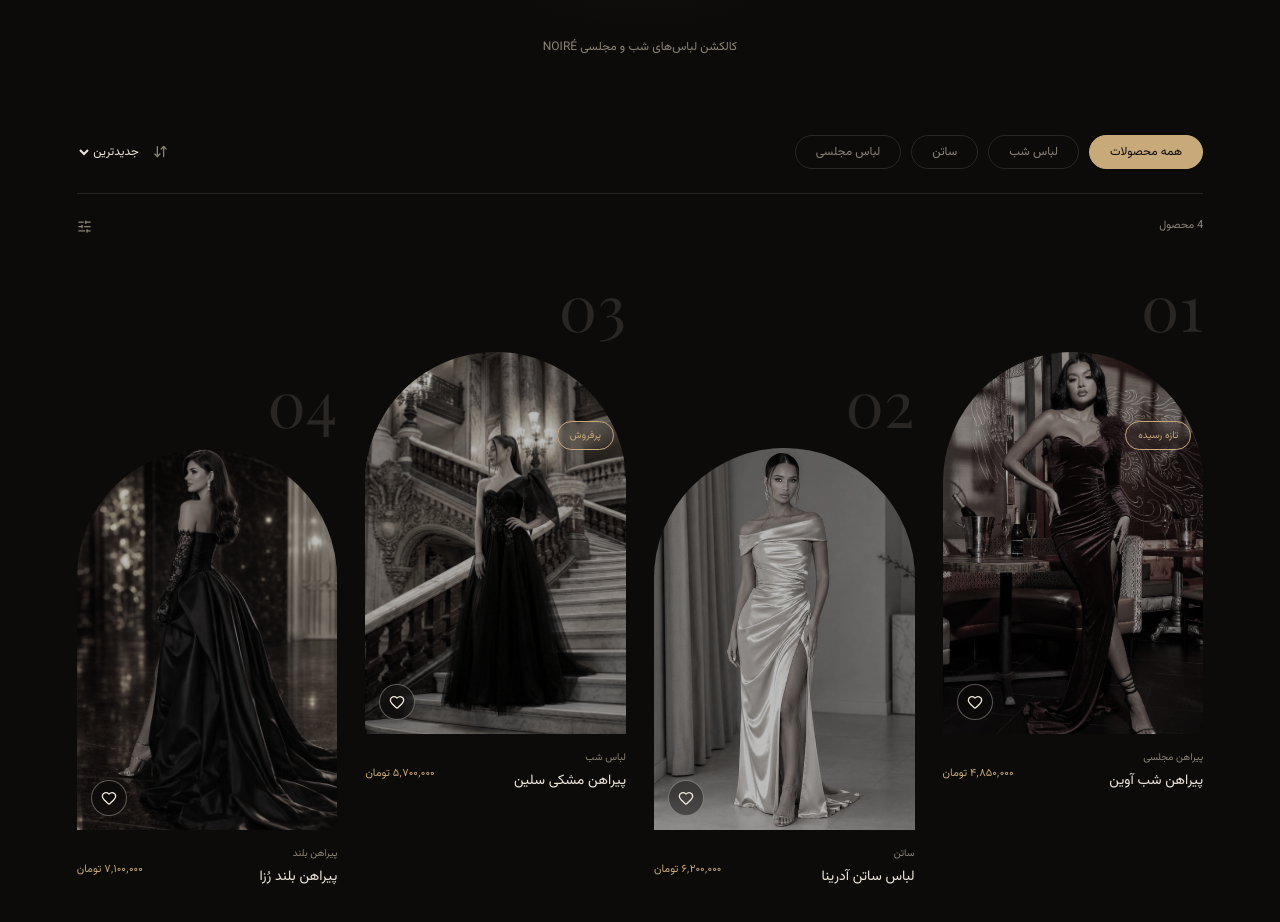
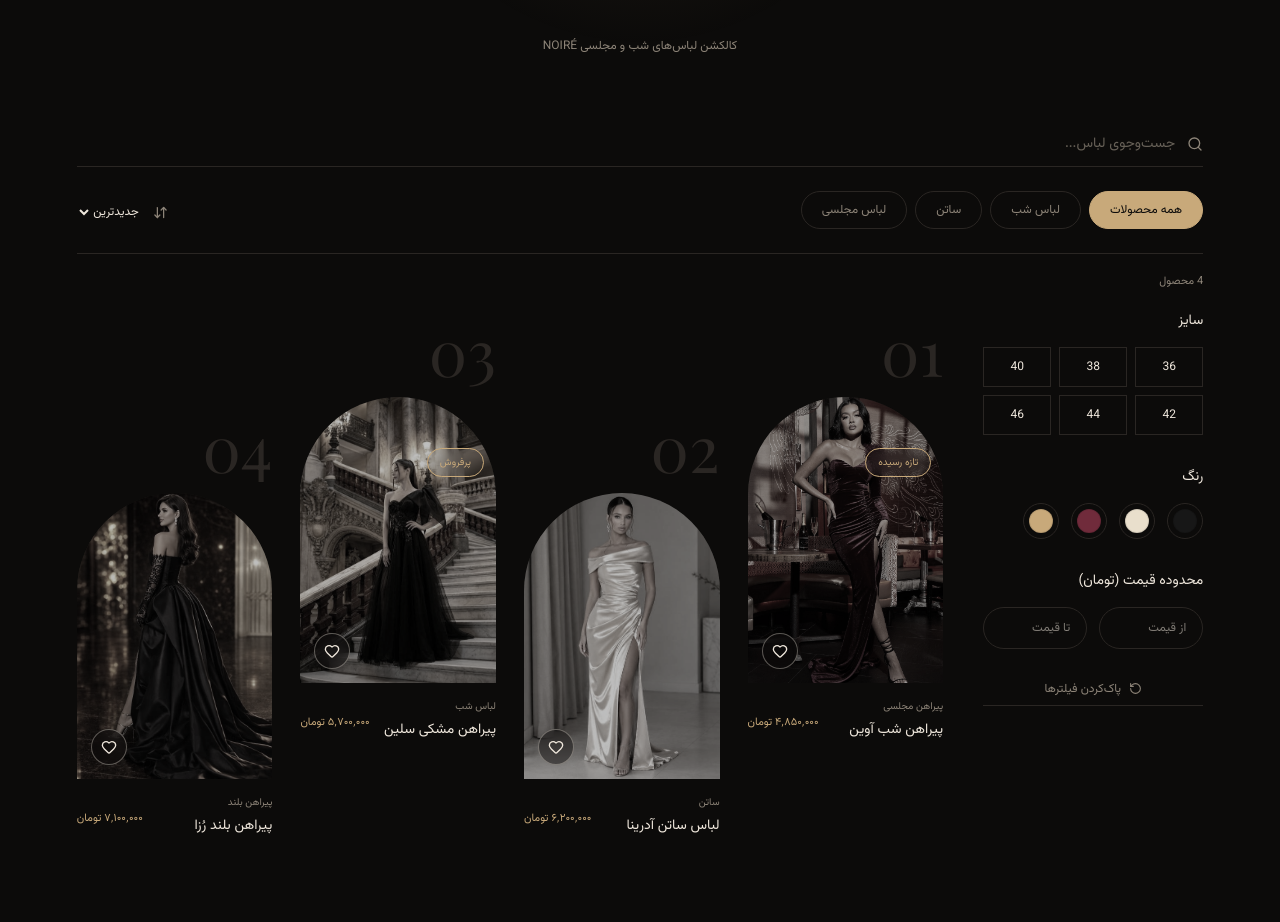
Before and after one commit to zahra-alvandi/noire-store, a React (Vite) app: page /shop in a window 1280 px wide. Shown: the part 460-1382 px from the top of the page. Built offline with nearby package versions, Linux system fonts and the light colour scheme; a web font is replaced by a local one.

Commit message:
feat(shop) : improve product filtering and sorting

```diff
--- a/src/pages/ProductDetails.tsx
+++ b/src/pages/ProductDetails.tsx
@@ -80,7 +80,7 @@ export default function ProductDetails() {
   }
 
   function addToCart() {
-    if (!selectedSize) return;
+    if (!product || !selectedSize) return;
 
     const cart = JSON.parse(localStorage.getItem("noire-cart") || "[]");
 
@@ -104,6 +104,8 @@ export default function ProductDetails() {
   }
 
   function handleFavorite() {
+    if (!product) return;
+
     const updatedWishlist = toggleWishlist(product.id);
 
     setFavorite(updatedWishlist.includes(product.id));
--- a/src/pages/Shop.tsx
+++ b/src/pages/Shop.tsx
@@ -1,14 +1,16 @@
 import { useMemo, useState } from "react";
-import { ArrowDownUp, SlidersHorizontal } from "lucide-react";
+import {
+  ArrowDownUp,
+  SlidersHorizontal,
+  Search,
+  X,
+  RotateCcw,
+} from "lucide-react";
 import Header from "../components/Header";
 import ProductCard from "../components/ProductCard";
 import { products } from "../data/products";
 import { useSearchParams } from "react-router-dom";
 import { label, productGrid } from "../ui/ui";
-
-export default function Shop() {
-  const [category, setCategory] = useState("all");
-  const [sort, setSort] = useState("newest");
 
 const categories = [
   { label: "همه محصولات", value: "all" },
@@ -17,15 +19,33 @@ export default function Shop() {
   { label: "لباس مجلسی", value: "formal" },
 ];
 
-  const [searchParams, setSearchParams] = useSearchParams();
-
-  const occasion = searchParams.get("occasion");
-
 const occasionCategories: Record<string, string[]> = {
   wedding: ["formal", "satin"],
   party: ["evening", "satin"],
   formal: ["formal"],
 };
+
+const sizes = [36, 38, 40, 42, 44, 46];
+
+const colorOptions = [
+  { label: "مشکی", value: "black", color: "#171717" },
+  { label: "عاجی", value: "ivory", color: "#e9dfcc" },
+  { label: "زرشکی", value: "burgundy", color: "#702b3b" },
+  { label: "طلایی", value: "gold", color: "#c8a97a" },
+];
+
+export default function Shop() {
+  const [searchParams] = useSearchParams();
+  const occasion = searchParams.get("occasion");
+
+  const [category, setCategory] = useState("all");
+  const [sort, setSort] = useState("newest");
+  const [search, setSearch] = useState("");
+  const [selectedSizes, setSelectedSizes] = useState<number[]>([]);
+  const [selectedColors, setSelectedColors] = useState<string[]>([]);
+  const [minPrice, setMinPrice] = useState("");
+  const [maxPrice, setMaxPrice] = useState("");
+  const [filterOpen, setFilterOpen] = useState(false);
 
   const filteredProducts = useMemo(() => {
     let result = [...products];
@@ -40,6 +60,36 @@ export default function Shop() {
       );
     }
 
+    if (search.trim()) {
+      const query = search.trim().toLowerCase();
+
+      result = result.filter(
+        (product) =>
+          product.name.toLowerCase().includes(query) ||
+          product.category.toLowerCase().includes(query),
+      );
+    }
+
+    if (selectedSizes.length > 0) {
+      result = result.filter((product) =>
+        product.sizes?.some((size) => selectedSizes.includes(size)),
+      );
+    }
+
+    if (selectedColors.length > 0) {
+      result = result.filter((product) =>
+        product.colors?.some((color) => selectedColors.includes(color)),
+      );
+    }
+
+    if (minPrice !== "") {
+      result = result.filter((product) => product.price >= Number(minPrice));
+    }
+
+    if (maxPrice !== "") {
+      result = result.filter((product) => product.price <= Number(maxPrice));
+    }
+
     if (sort === "price-low") {
       result.sort((a, b) => a.price - b.price);
     } else if (sort === "price-high") {
@@ -47,44 +97,205 @@ export default function Shop() {
     }
 
     return result;
-  }, [category, sort]);
+  }, [
+    category,
+    occasion,
+    search,
+    selectedSizes,
+    selectedColors,
+    minPrice,
+    maxPrice,
+    sort,
+  ]);
+
+  const activeFilters =
+    selectedSizes.length +
+    selectedColors.length +
+    Number(minPrice !== "") +
+    Number(maxPrice !== "");
+
+  function toggleSize(size: number) {
+    setSelectedSizes((current) =>
+      current.includes(size)
+        ? current.filter((item) => item !== size)
+        : [...current, size],
+    );
+  }
+
+  function toggleColor(color: string) {
+    setSelectedColors((current) =>
+      current.includes(color)
+        ? current.filter((item) => item !== color)
+        : [...current, color],
+    );
+  }
+
+  function resetFilters() {
+    setCategory("all");
+    setSearch("");
+    setSelectedSizes([]);
+    setSelectedColors([]);
+    setMinPrice("");
+    setMaxPrice("");
+    setSort("newest");
+  }
+
+  function FilterContent() {
+    return (
+      <div className="flex flex-col gap-8">
+        {/* Sizes */}
+        <section>
+          <h3 className="mb-4 text-sm">سایز</h3>
+
+          <div className="grid grid-cols-3 gap-2">
+            {sizes.map((size) => (
+              <button
+                key={size}
+                type="button"
+                aria-pressed={selectedSizes.includes(size)}
+                onClick={() => toggleSize(size)}
+                className="h-10 border border-line text-xs transition hover:border-gold aria-pressed:border-gold aria-pressed:bg-gold aria-pressed:text-bg"
+              >
+                {size}
+              </button>
+            ))}
+          </div>
+        </section>
+
+        {/* Colors */}
+        <section>
+          <h3 className="mb-4 text-sm">رنگ</h3>
+
+          <div className="flex flex-wrap gap-3">
+            {colorOptions.map((color) => (
+              <button
+                key={color.value}
+                type="button"
+                onClick={() => toggleColor(color.value)}
+                aria-label={color.label}
+                aria-pressed={selectedColors.includes(color.value)}
+                title={color.label}
+                className={`grid size-9 place-items-center rounded-full border transition ${
+                  selectedColors.includes(color.value)
+                    ? "border-gold ring-2 ring-gold/30"
+                    : "border-line"
+                }`}
+              >
+                <span
+                  className="size-6 rounded-full border border-black/10"
+                  style={{ backgroundColor: color.color }}
+                />
+              </button>
+            ))}
+          </div>
+        </section>
+
+        {/* Price */}
+        <section>
+          <h3 className="mb-4 text-sm">محدوده قیمت (تومان)</h3>
+
+          <div className="grid grid-cols-2 gap-3">
+            <input
+              type="number"
+              min="0"
+              value={minPrice}
+              onChange={(event) => setMinPrice(event.target.value)}
+              placeholder="از قیمت"
+              aria-label="حداقل قیمت"
+              className="min-w-0 rounded-full border border-line bg-transparent px-4 py-3 text-xs outline-none transition focus:border-gold"
+            />
+
+            <input
+              type="number"
+              min="0"
+              value={maxPrice}
+              onChange={(event) => setMaxPrice(event.target.value)}
+              placeholder="تا قیمت"
+              aria-label="حداکثر قیمت"
+              className="min-w-0 rounded-full border border-line bg-transparent px-4 py-3 text-xs outline-none transition focus:border-gold"
+            />
+          </div>
+        </section>
+
+        <button
+          type="button"
+          onClick={resetFilters}
+          className="inline-flex items-center justify-center gap-2 border-b border-line pb-2 text-xs text-mute transition hover:border-gold hover:text-gold"
+        >
+          <RotateCcw size={13} />
+          پاک‌کردن فیلترها
+        </button>
+      </div>
+    );
+  }
 
   return (
     <>
       <Header />
 
-      <main className="min-h-svh px-[5vw] pb-24 pt-28 md:px-[6vw] md:pt-36">
-        <section className="pb-12 pt-6 text-center md:pb-20">
+      <main className="min-h-svh px-4 pb-20 pt-24 sm:px-6 md:px-[6vw] md:pb-24 md:pt-36">
+        {/* Heading */}
+        <section className="pb-10 pt-5 text-center sm:pb-14 md:pb-20">
           <span className={label}>THE NOIRÉ COLLECTION</span>
-          <h1 className="my-6 text-[clamp(42px,6vw,80px)] font-extralight leading-[1.6]">
+
+          <h1 className="my-5 text-[clamp(36px,7vw,80px)] font-extralight leading-[1.6]">
             انتخاب‌هایی
             <br />
             <em>برای ماندن در خاطر.</em>
           </h1>
+
           <p className="text-xs text-mute">کالکشن لباس‌های شب و مجلسی NOIRÉ</p>
         </section>
 
-        <section className="flex flex-col gap-5 border-b border-line pb-6 md:flex-row md:items-center md:justify-between">
-          <div className="flex flex-wrap gap-2.5">
+        {/* Search */}
+        <div className="mb-6 flex items-center gap-3 border-b border-line pb-3">
+          <Search size={16} className="shrink-0 text-mute" />
+
+          <input
+            type="search"
+            value={search}
+            onChange={(event) => setSearch(event.target.value)}
+            placeholder="جست‌وجوی لباس..."
+            aria-label="جست‌وجوی محصولات"
+            className="w-full bg-transparent text-sm outline-none placeholder:text-mute/70"
+          />
+
+          {search && (
+            <button
+              type="button"
+              onClick={() => setSearch("")}
+              aria-label="پاک کردن جست‌وجو"
+              className="text-mute hover:text-gold"
+            >
+              <X size={16} />
+            </button>
+          )}
+        </div>
+
+        {/* Category and sorting */}
+        <section className="flex flex-col gap-4 border-b border-line pb-5 md:flex-row md:items-center md:justify-between">
+          <div className="-mx-1 flex gap-2 overflow-x-auto px-1 pb-1">
             {categories.map((item) => (
               <button
                 key={item.value}
+                type="button"
                 aria-pressed={category === item.value}
                 onClick={() => setCategory(item.value)}
-                className="rounded-full border border-line px-5 py-2 text-xs text-mute transition hover:border-gold aria-pressed:border-gold aria-pressed:bg-gold aria-pressed:text-bg"
+                className="shrink-0 rounded-full border border-line px-4 py-2.5 text-xs text-mute transition hover:border-gold aria-pressed:border-gold aria-pressed:bg-gold aria-pressed:text-bg sm:px-5"
               >
                 {item.label}
               </button>
             ))}
           </div>
 
-          <label className="flex items-center gap-2.5 text-mute">
+          <label className="flex shrink-0 items-center gap-2.5 text-mute">
             <ArrowDownUp size={15} />
+
             <select
               value={sort}
-              onChange={(e) => setSort(e.target.value)}
+              onChange={(event) => setSort(event.target.value)}
               aria-label="مرتب‌سازی محصولات"
-              className="cursor-pointer bg-transparent text-xs text-ink outline-none"
+              className="cursor-pointer bg-transparent py-2 text-xs text-ink outline-none"
             >
               <option className="bg-bg" value="newest">
                 جدیدترین
@@ -99,23 +310,100 @@ export default function Shop() {
           </label>
         </section>
 
-        <div className="flex items-center justify-between py-6 text-[11px] text-mute">
+        {/* Product count and mobile filter */}
+        <div className="flex items-center justify-between py-5 text-[11px] text-mute">
           <span>{filteredProducts.length} محصول</span>
-          <SlidersHorizontal size={15} />
+
+          <button
+            type="button"
+            onClick={() => setFilterOpen(true)}
+            className="inline-flex items-center gap-2 rounded-full border border-line px-4 py-2.5 transition hover:border-gold hover:text-gold md:hidden"
+          >
+            <SlidersHorizontal size={14} />
+            فیلترها
+            {activeFilters > 0 && (
+              <span className="grid size-5 place-items-center rounded-full bg-gold text-bg">
+                {activeFilters}
+              </span>
+            )}
+          </button>
         </div>
 
+        {/* Desktop layout */}
+        <div className="grid grid-cols-1 items-start gap-8 md:grid-cols-[190px_minmax(0,1fr)] lg:grid-cols-[220px_minmax(0,1fr)] lg:gap-10">
+          <aside className="hidden md:block md:sticky md:top-24">
+            <FilterContent />
+          </aside>
+
+          <section className="min-w-0">
             {filteredProducts.length > 0 ? (
-          <div className={`${productGrid} pt-4`}>
-            {filteredProducts.map((product, i) => (
-              <ProductCard key={product.id} product={product} index={i + 1} />
+              <div className={`${productGrid} pt-2`}>
+                {filteredProducts.map((product, index) => (
+                  <ProductCard
+                    key={product.id}
+                    product={product}
+                    index={index + 1}
+                  />
                 ))}
               </div>
             ) : (
-          <p className="py-24 text-center text-mute">
-            محصولی در این دسته پیدا نشد.
+              <div className="py-24 text-center">
+                <p className="text-sm text-mute">
+                  محصولی با این مشخصات پیدا نشد.
                 </p>
+
+                <button
+                  type="button"
+                  onClick={resetFilters}
+                  className="mt-5 border-b border-gold pb-1 text-xs text-gold"
+                >
+                  پاک‌کردن فیلترها
+                </button>
+              </div>
             )}
+          </section>
+        </div>
       </main>
+
+      {/* Mobile filter drawer */}
+      {filterOpen && (
+        <div
+          className="fixed inset-0 z-[100] bg-black/70 backdrop-blur-sm md:hidden"
+          onClick={() => setFilterOpen(false)}
+        >
+          <aside
+            dir="rtl"
+            role="dialog"
+            aria-modal="true"
+            aria-label="فیلتر محصولات"
+            className="absolute bottom-0 left-0 right-0 max-h-[85svh] overflow-y-auto rounded-t-[32px] border-t border-gold/30 bg-[#171614] px-6 pb-8 pt-6"
+            onClick={(event) => event.stopPropagation()}
+          >
+            <div className="mb-7 flex items-center justify-between">
+              <h2 className="text-lg font-light">فیلتر محصولات</h2>
+
+              <button
+                type="button"
+                onClick={() => setFilterOpen(false)}
+                aria-label="بستن فیلترها"
+                className="grid size-10 place-items-center rounded-full border border-line text-mute transition hover:border-gold hover:text-gold"
+              >
+                <X size={18} />
+              </button>
+            </div>
+
+            <FilterContent />
+
+            <button
+              type="button"
+              onClick={() => setFilterOpen(false)}
+              className="mt-8 w-full rounded-full bg-gold py-4 text-sm text-bg transition hover:bg-ink"
+            >
+              نمایش {filteredProducts.length} محصول
+            </button>
+          </aside>
+        </div>
+      )}
     </>
   );
 }
--- a/src/types/product.ts
+++ b/src/types/product.ts
@@ -6,4 +6,7 @@ export type Product = {
   price: number;
   image: string;
   badge?: string;
+
+  sizes?: number[];
+  colors?: string[];
 };
```
Also changed, not shown: src/data/products.ts (+9 -2 lines). Lines whose indentation alone changed are shown as unchanged.
